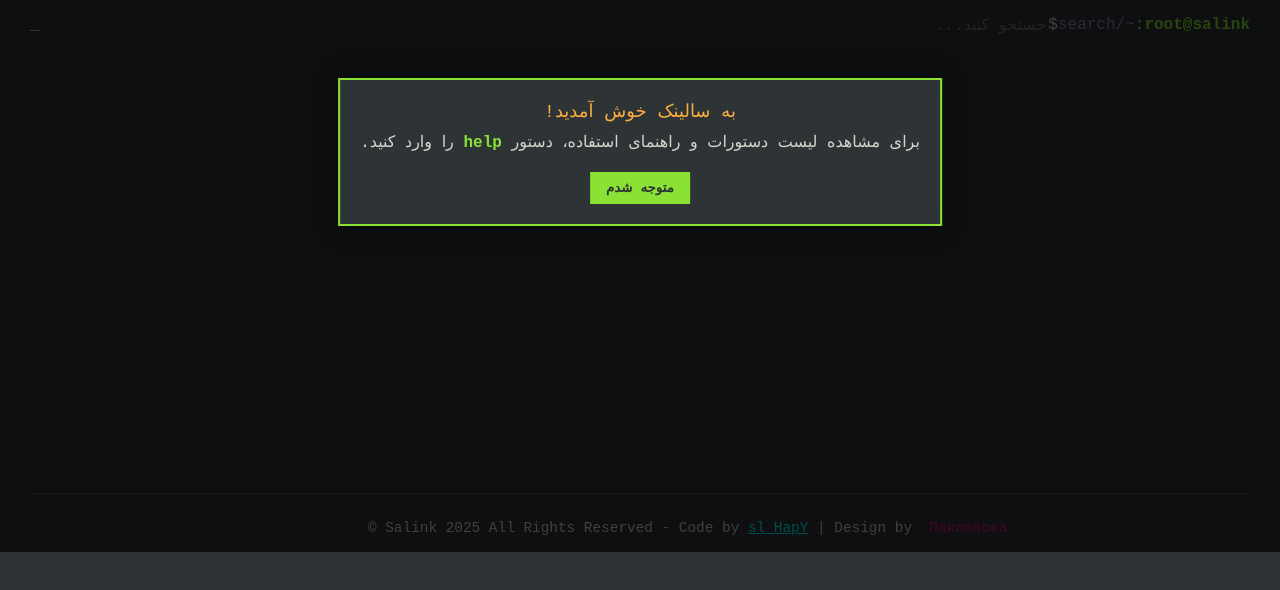
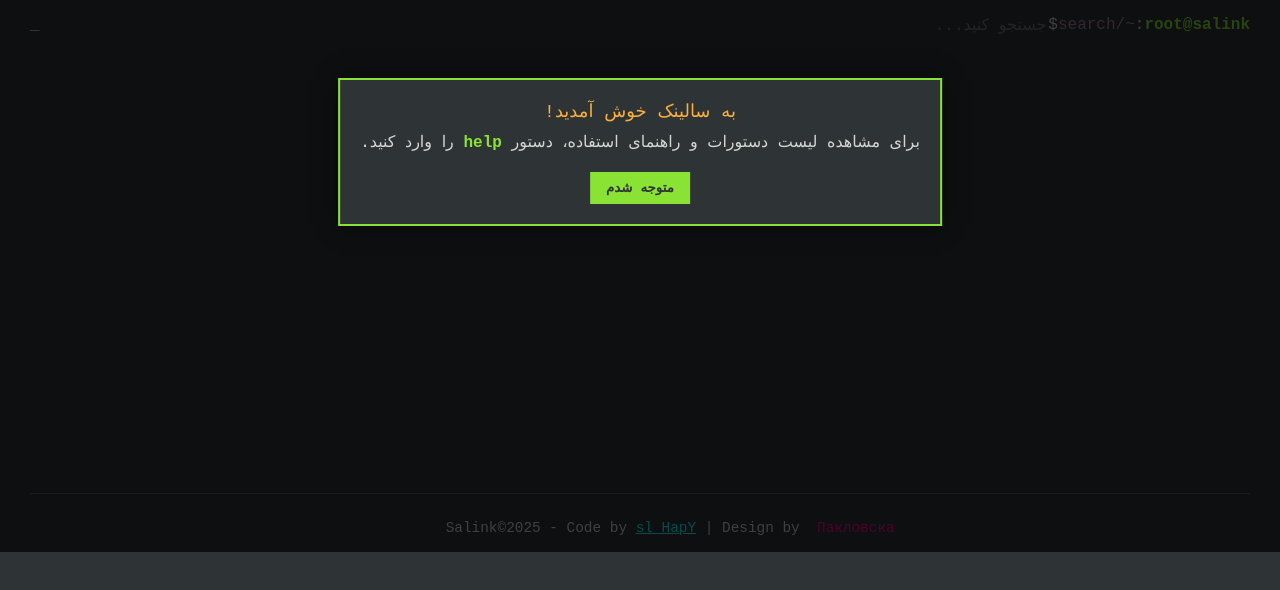
Before and after one commit to sl-HapY/salink, a plain HTML site: page index.html in a window 1280 px wide. Shown: the part 248-838 px from the top of the page. Drawn offline with Linux system fonts and the light colour scheme.

Commit message:
Update index.html

```diff
--- a/index.html
+++ b/index.html
@@ -25,7 +25,7 @@
         <div id="search-history"></div>
         <div id="input-container"></div>
         <div class="footer" id="footer">
-            © Salink 2025 All Rights Reserved - Code by <a href="https://github.com/sl-HapY" style="color: #00ffff;">sl_HapY</a> | Design by <a style="color: #fe0190;"> Пакловска </a>
+        Salink©2025 - Code by <a href="https://github.com/sl-HapY" style="color: #00ffff;">sl_HapY</a> | Design by <a style="color: #fe0190;"> Пакловска </a>
         </div>
     </div>
 
```
